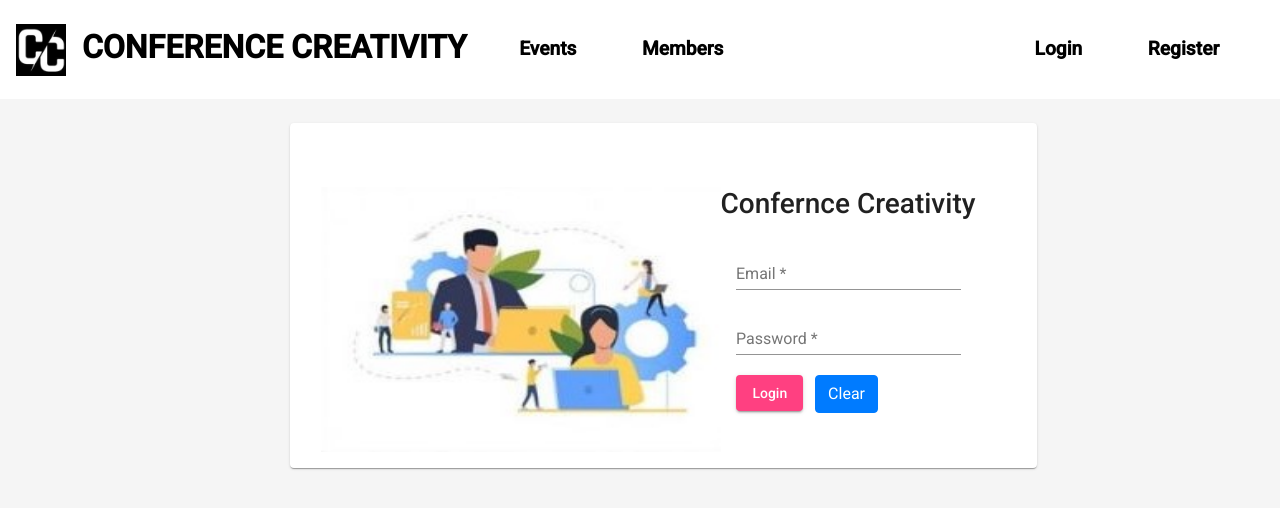
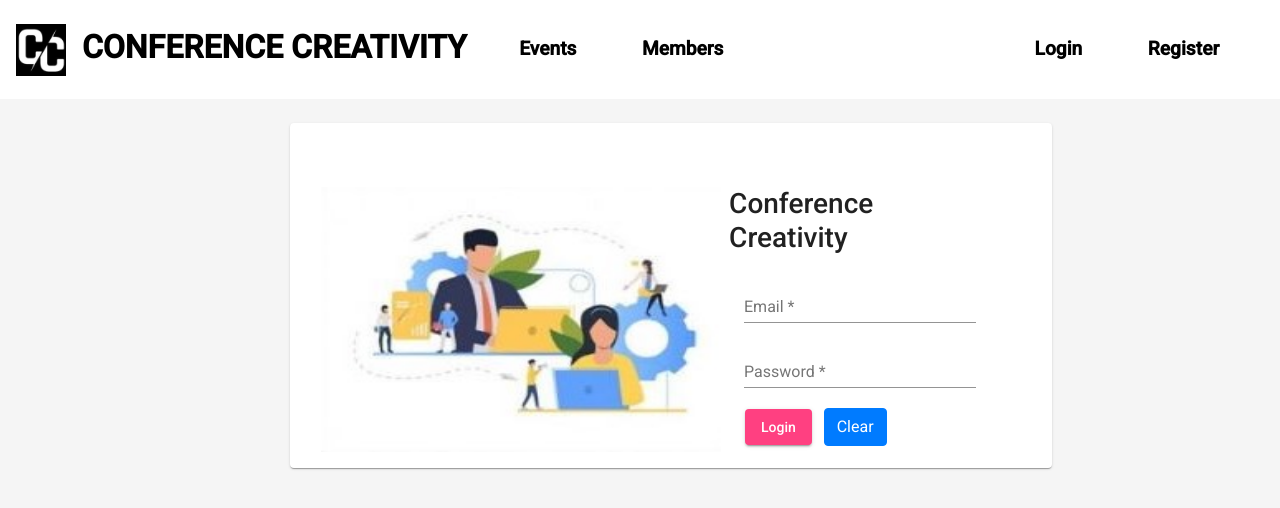
Before and after one commit to Devisri2595/couldapp, an Angular app: page /login in a window 1280 px wide. Shown: the top 508 px of the page. Built offline with nearby package versions, Linux system fonts and the light colour scheme.

Commit message:
Update login.component.html

```diff
--- a/src/app/Auth/login/login.component.html
+++ b/src/app/Auth/login/login.component.html
@@ -10,7 +10,7 @@
             </div>
             <div class=" col-md-5" style="width: 100%;">
                 <div class="">
-                    <h3 class="mb-0">Confernce Creativity</h3>
+                    <h3 class="mb-0">Conference Creativity</h3>
                 </div>
                 <br>
                 <mat-spinner *ngIf="isLoading"></mat-spinner>
```
